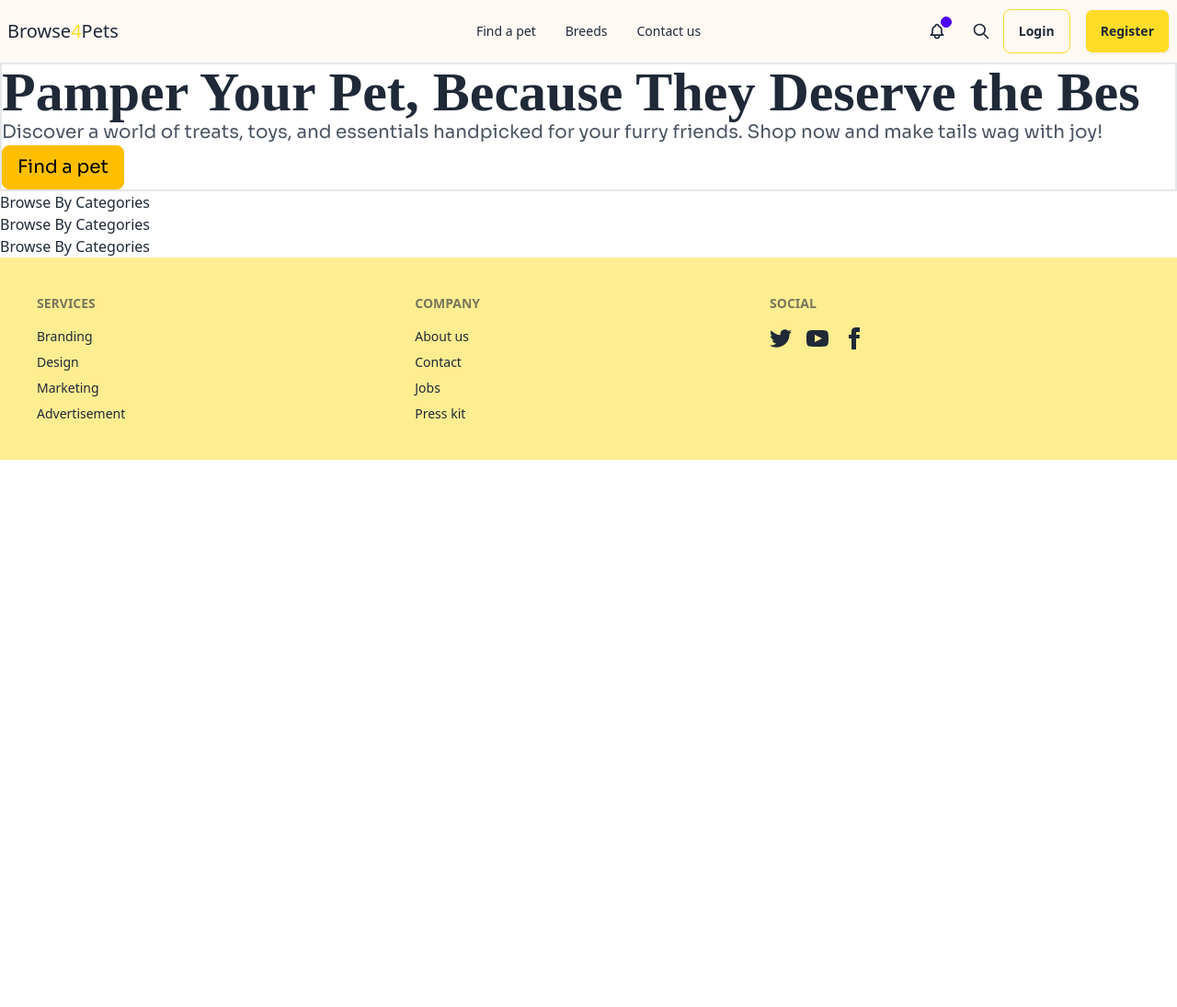
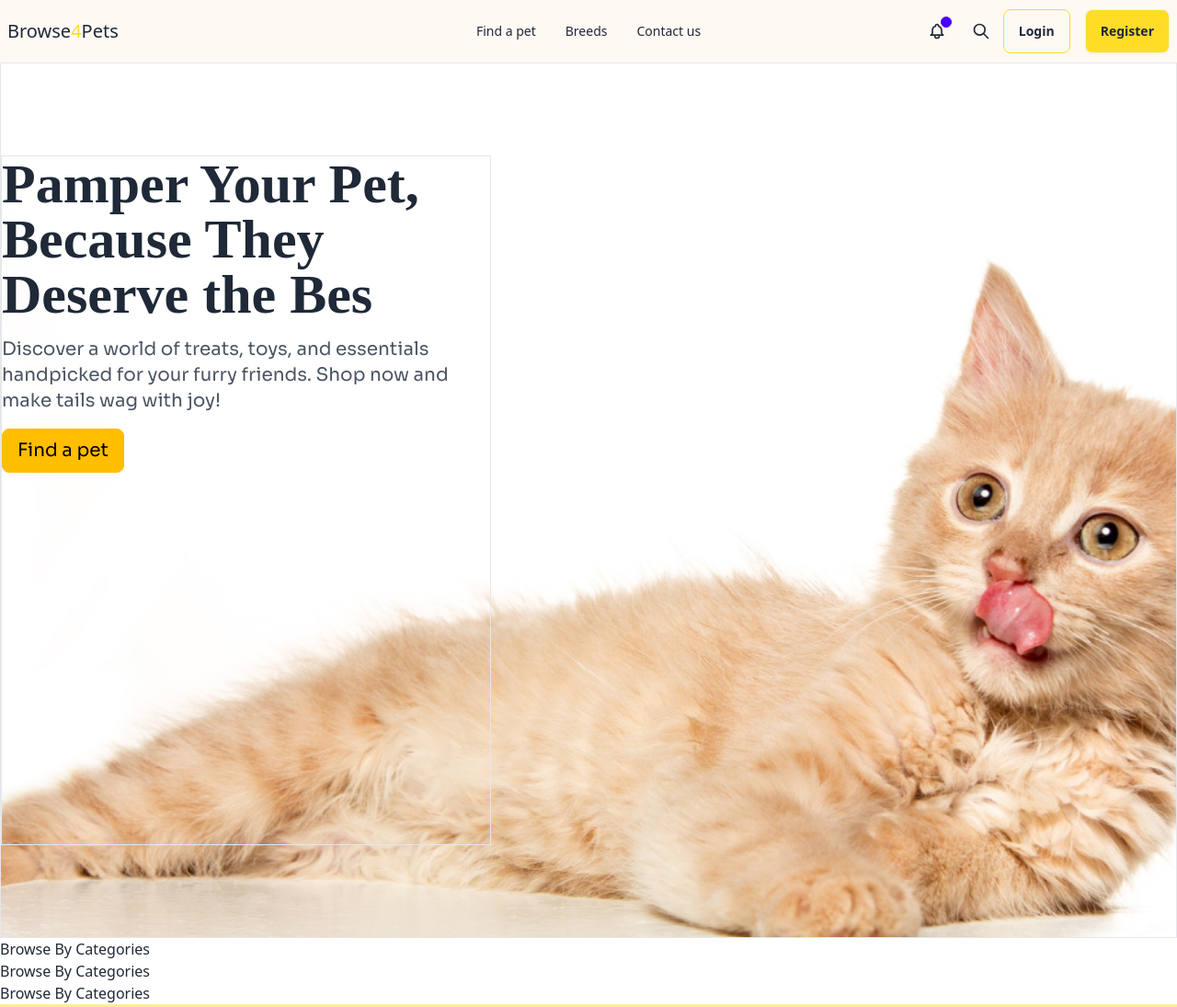
Before and after one commit to TOWHID162153/Assignment-03-Category-0001, a plain HTML site: page index.html in a window 1280 px wide. Shown: the top 1095 px of the page at 92% size. Before the commit the page ends 800 px from the top, so only its background shows below. Drawn offline with nearby package versions, Linux system fonts and the light colour scheme; a web font is replaced by a local one.

Commit message:
my commit for start main section

```diff
--- a/index.html
+++ b/index.html
@@ -101,15 +101,21 @@
             </div>
         </div>
         <!-- Banner -->
-        <div class="md:container mx-auto border">
-            <div class="border">
-                <h3 class="font-display text-6xl font-bold text-start">Pamper Your Pet, Because They Deserve the Bes</h3>
-                <p class="font-sora text-xl font-normal text-gray-600 text-start">Discover a world of treats, toys, and
-                    essentials handpicked for your furry friends. Shop now and make tails wag with
-                    joy!</p>
-                <button class="btn btn-warning font-sora text-xl font-normal">Find a pet</button>
+                <div class="md:container mx-auto py-[100px] bg-[url(/c1-assets/cat-big.png)] bg-cover bg-center bg-no-repeat w-100% border">
+                    <div class="border w-5/12 h-[750px]">
+                        <h3 class="font-display text-6xl font-bold text-start">
+                            Pamper Your Pet, Because They Deserve the Bes
+                        </h3>
+                        <p class="font-sora text-xl font-normal text-gray-600 text-start py-4">Discover a world of treats, toys, and
+                            essentials handpicked for your furry friends. Shop now and make tails wag with
+                            joy!
+                        </p>
+                        <button class="btn btn-warning font-sora text-xl font-normal">
+                            Find a pet
+                        </button>
+                    </div>
+                </div>
             </div>
-        </div>
     </header>
     <!-- main -->
     <main>
```
